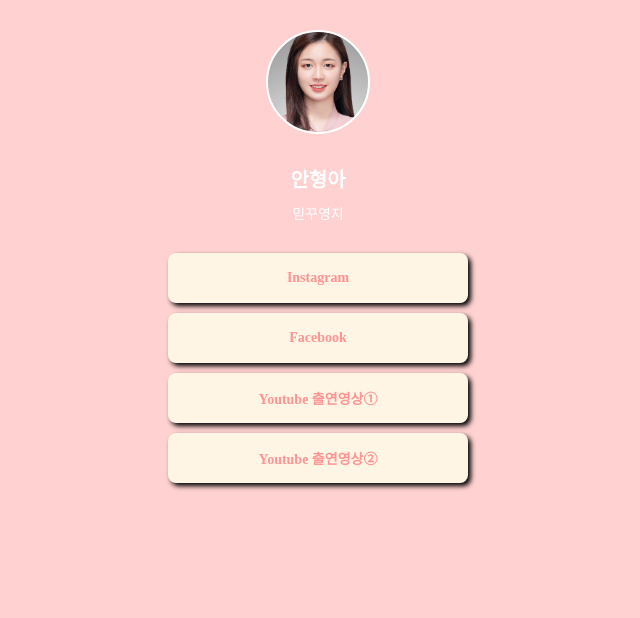
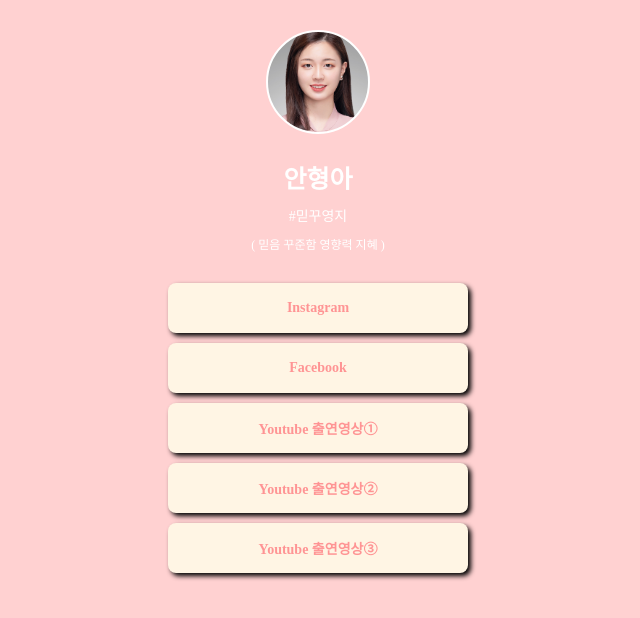
Before and after one commit to ahnha0625/mypage, a plain HTML site: page index.html in a window 1280 px wide. Shown: the whole page, without its empty margins (322-962 px from the left). Drawn offline with Linux system fonts and the light colour scheme; a web font is replaced by a local one.

Commit message:
Update index.html

```diff
--- a/index.html
+++ b/index.html
@@ -32,14 +32,21 @@
             }
             .main {
                 color: white;
-                font-size: 20px;
+                font-size: 25px;
 
-                margin-top: 30px;
+                margin-top: 25px;
                 margin-bottom: 10px;
             }
             .sub {
                 color: white;
                 font-size: 14px;
+
+                margin-top: 0px;
+                margin-bottom: 10px;
+            }
+            .sub2 {
+                color: white;
+                font-size: 12px;
 
                 margin-top: 0px;
                 margin-bottom: 30px;
@@ -85,11 +92,17 @@
         <div class="wrap">
             <div class="profile"></div>
             <h1 class="main">안형아</h1>
-            <p class="sub">믿꾸영지</p>
+            <p class="sub">#믿꾸영지</p>
+            <p class="sub2">( 믿음 꾸준함 영향력 지혜 )</p>
+
             <a target="_blank" href="https://www.instagram.com/inside_bro/">Instagram</a>
-<a target="_blank" href="https://facebook.com/anna930625/">Facebook</a>
-<a target="_blank" href="https://youtu.be/YaBfMDDeUK0/">Youtube 출연영상①</a>
-<a target="_blank" href="https://youtu.be/AQHf4Yna-Jc">Youtube 출연영상②</a>
+            <a target="_blank" href="https://facebook.com/anna930625/">Facebook</a>
+            <a target="_blank" href="https://youtu.be/YaBfMDDeUK0/">Youtube 출연영상①</a>
+            <a target="_blank" href="https://youtu.be/AQHf4Yna-Jc">Youtube 출연영상②</a>
+            <a target="_blank" href="https://youtu.be/Ts8l6CIENQg">Youtube 출연영상③</a>
+
+
+
         </div>
     </body>
 </html>
```
